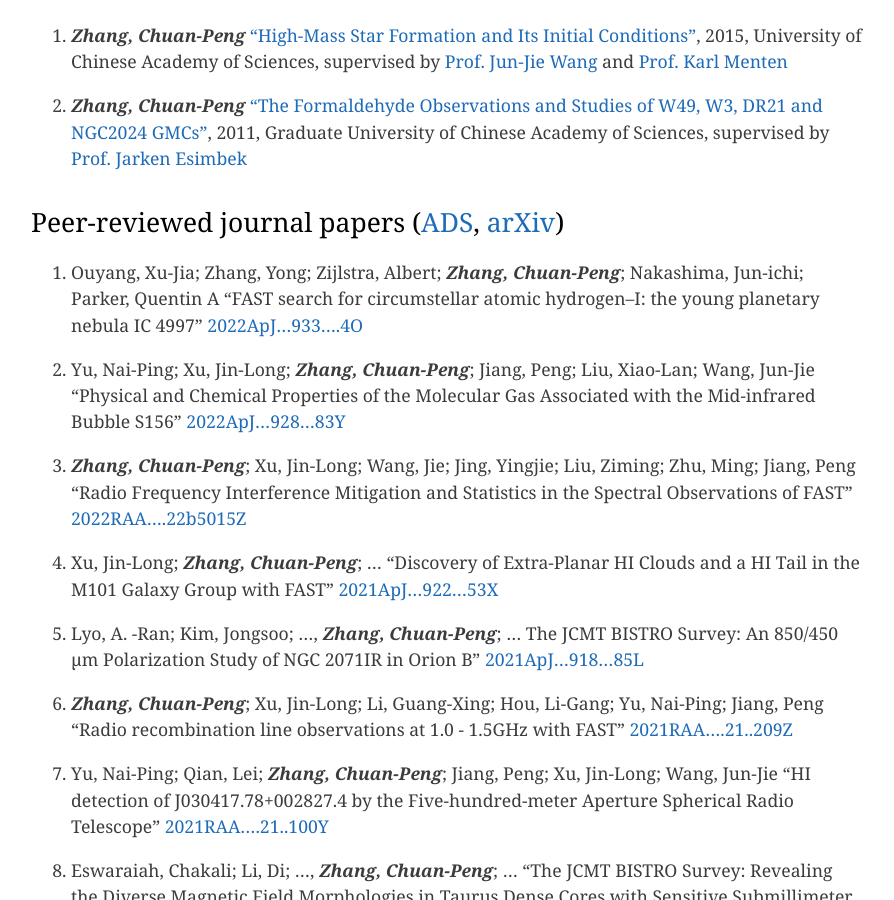
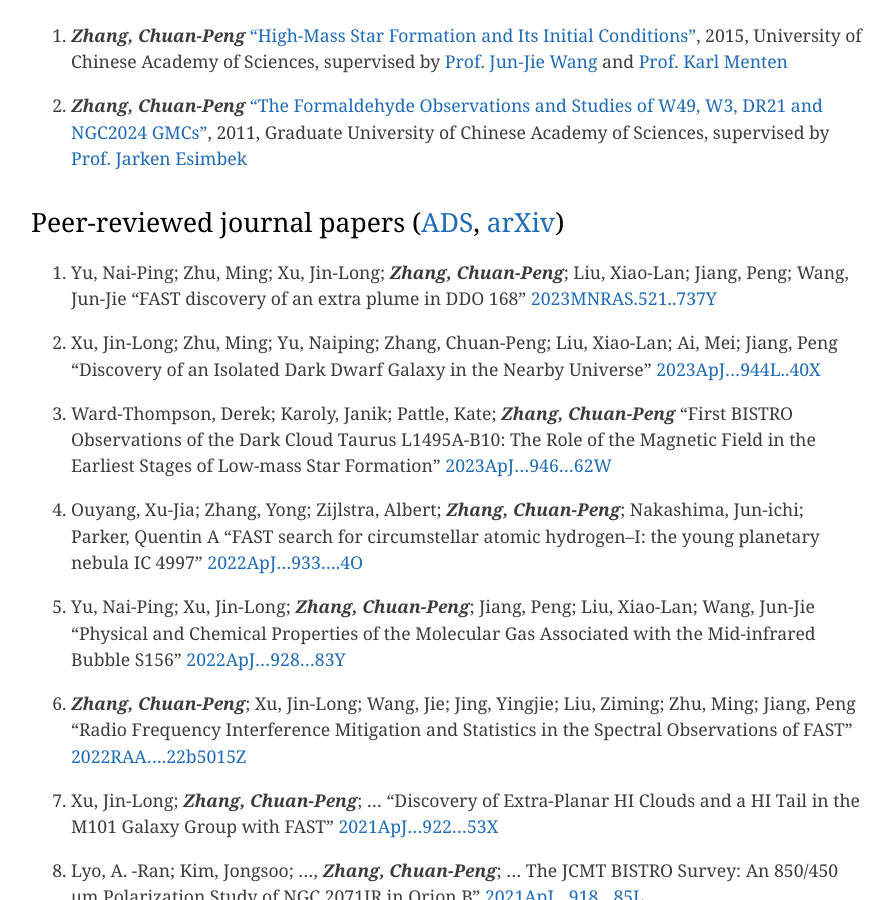
Before and after one commit to zcp521/zcp521.github.io, a Jekyll site: the page built from pub.md, in a window 1280 px wide and 900 px high, scrolled down 476 px. Shown: the whole window, without its empty margins (193-1087 px from the left). Built offline with Jekyll 4.4.1, drawn with Linux system fonts in a browser that asks for light colours.

Commit message:
Update pub.md

```diff
--- a/pub.md
+++ b/pub.md
@@ -14,7 +14,19 @@ tagline: "My publication list"
 
 ## Peer-reviewed journal papers ([ADS](https://ui.adsabs.harvard.edu/public-libraries/RijjUuncQru3dbS8Amb6eA), [arXiv](https://arxiv.org/a/zhang_c_2.html))
 
-53. Ouyang, Xu-Jia; Zhang, Yong; Zijlstra, Albert; ***Zhang, Chuan-Peng***; Nakashima, Jun-ichi; Parker, Quentin A
+57. Yu, Nai-Ping; Zhu, Ming; Xu, Jin-Long; ***Zhang, Chuan-Peng***; Liu, Xiao-Lan; Jiang, Peng; Wang, Jun-Jie
+	"FAST discovery of an extra plume in DDO 168"
+	[2023MNRAS.521..737Y](https://ui.adsabs.harvard.edu/abs/2023MNRAS.521..737Y/abstract)
+
+56. Xu, Jin-Long; Zhu, Ming; Yu, Naiping; Zhang, Chuan-Peng; Liu, Xiao-Lan; Ai, Mei; Jiang, Peng
+	"Discovery of an Isolated Dark Dwarf Galaxy in the Nearby Universe"
+	[2023ApJ...944L..40X](https://ui.adsabs.harvard.edu/abs/2023ApJ...944L..40X/abstract)
+
+55. Ward-Thompson, Derek; Karoly, Janik; Pattle, Kate; ***Zhang, Chuan-Peng***
+	"First BISTRO Observations of the Dark Cloud Taurus L1495A-B10: The Role of the Magnetic Field in the Earliest Stages of Low-mass Star Formation"
+	[2023ApJ...946...62W](https://ui.adsabs.harvard.edu/abs/2023ApJ...946...62W/abstract)
+
+54. Ouyang, Xu-Jia; Zhang, Yong; Zijlstra, Albert; ***Zhang, Chuan-Peng***; Nakashima, Jun-ichi; Parker, Quentin A
 	"FAST search for circumstellar atomic hydrogen--I: the young planetary nebula IC 4997"
 	[2022ApJ...933....4O](https://ui.adsabs.harvard.edu/abs/2022ApJ...933....4O/abstract)
 
```
